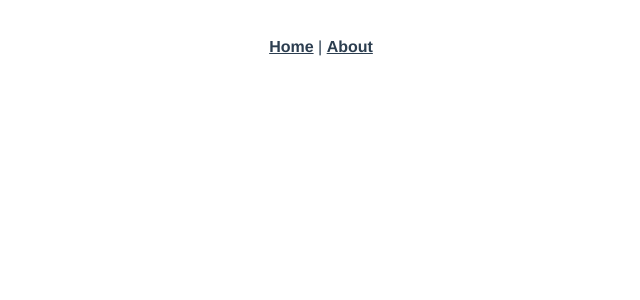
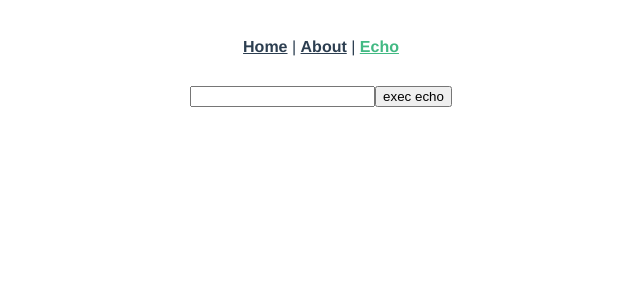
Before and after one commit to fossamagna/gas-vue-boilerplate, a Vue app in the folder frontend/: page /#/echo in a window 1280 px wide. Shown: the top 300 px of the page, without its empty margins (319-959 px from the left). Built offline with nearby package versions, Linux system fonts and the light colour scheme.

Commit message:
GASのecho関数を呼び出すページを追加した

```diff
--- a/frontend/src/App.vue
+++ b/frontend/src/App.vue
@@ -2,7 +2,8 @@
   <div id="app">
     <div id="nav">
       <router-link to="/">Home</router-link> |
-      <router-link to="/about">About</router-link>
+      <router-link to="/about">About</router-link> |
+      <router-link to="/echo">Echo</router-link>
     </div>
     <router-view />
   </div>
--- a/frontend/src/router/index.ts
+++ b/frontend/src/router/index.ts
@@ -2,6 +2,7 @@ import Vue from "vue";
 import VueRouter, { RouteConfig } from "vue-router";
 import Home from "../views/Home.vue";
 import About from "../views/About.vue";
+import Echo from "../views/Echo.vue";
 
 Vue.use(VueRouter);
 
@@ -15,6 +16,11 @@ const routes: Array<RouteConfig> = [
     path: "/about",
     name: "About",
     component: About
+  },
+  {
+    path: "/echo",
+    name: "Echo",
+    component: Echo
   }
 ];
 
--- /dev/null
+++ b/frontend/src/views/Echo.vue
@@ -0,0 +1,27 @@
+<template>
+  <div class="about">
+    <input v-model="input">
+    <button @click="echo">exec echo</button>
+    <p>{{ message }}</p>
+  </div>
+</template>
+<script lang="ts">
+import { Component, Prop, Vue } from "vue-property-decorator";
+
+@Component
+export default class Echo extends Vue {
+  @Prop({ type: String, default: '' })
+  private input!: string;
+  @Prop({ type: String, default: '' })
+  private message!: string;
+
+  echo() {
+    const input = this.input;
+    // @ts-ignore
+    google.script.run
+      .withSuccessHandler((value: string) => this.message = value)
+      .withFailureHandler((e: Error) => console.error(e))
+      .echo(input);
+  }
+}
+</script>
```
